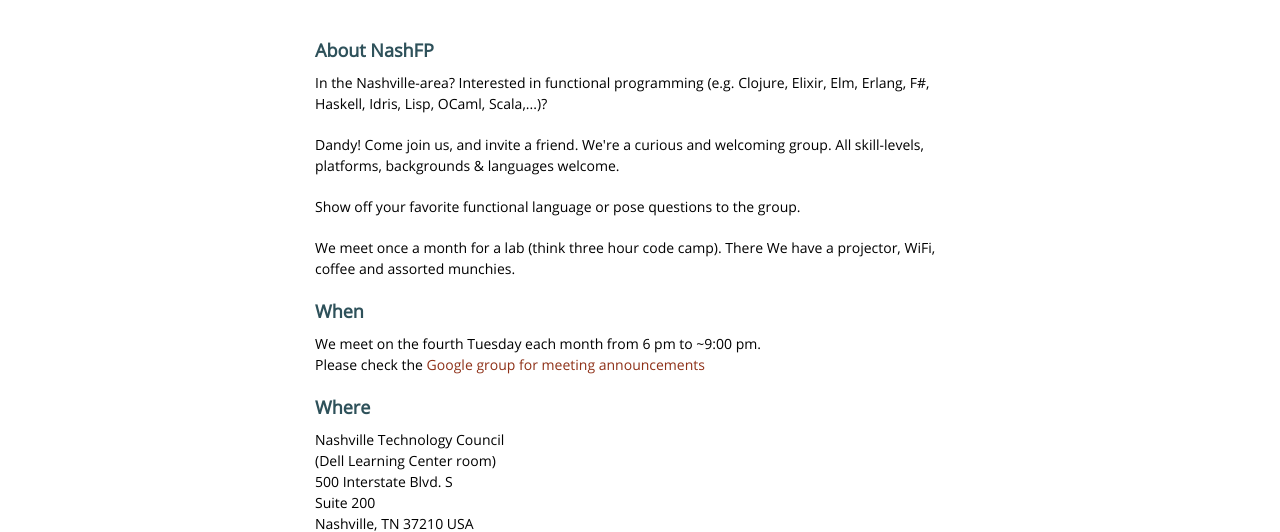
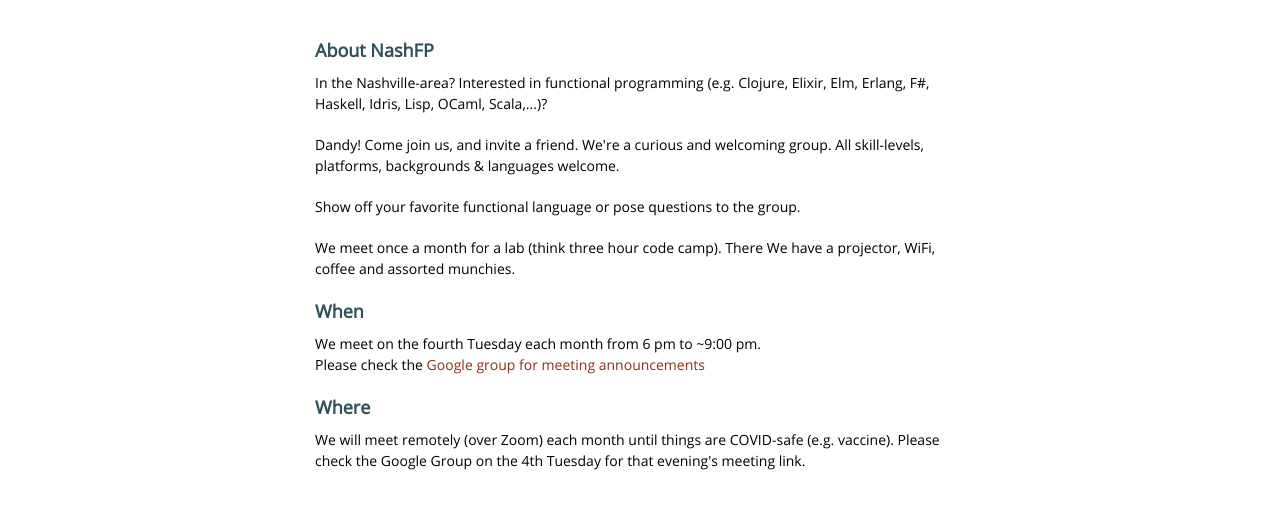
Before and after one commit to NashFP/nashfp.github.com, a plain HTML site: page index.html in a window 1280 px wide. Shown: the part 257-789 px from the top of the page. Drawn offline with nearby package versions, Linux system fonts and the light colour scheme.

Commit message:
Updated the "where

```diff
--- a/index.html
+++ b/index.html
@@ -55,7 +55,11 @@
            Please check the <a href="https://groups.google.com/forum/?fromgroups#!forum/nashfp">Google group for meeting announcements</a></p>
 
         <h3>Where</h3>
-
+        <span>
+          We will meet remotely (over Zoom) each month until things are COVID-safe (e.g. vaccine).
+          Please check the Google Group on the 4th Tuesday for that evening's meeting link.
+        </span>
+        <!--
           <span>
             Nashville Technology Council<br />
             (Dell Learning Center room)<br />
@@ -64,6 +68,7 @@
             Nashville, TN 37210 USA <br />
             (<a href="https://goo.gl/maps/beKtqG28sFw">map</a>)<br />
           </span>
+        -->
         <!--
           <span>
             HCA Healthcare (building 3 meeting space)<br />
```
